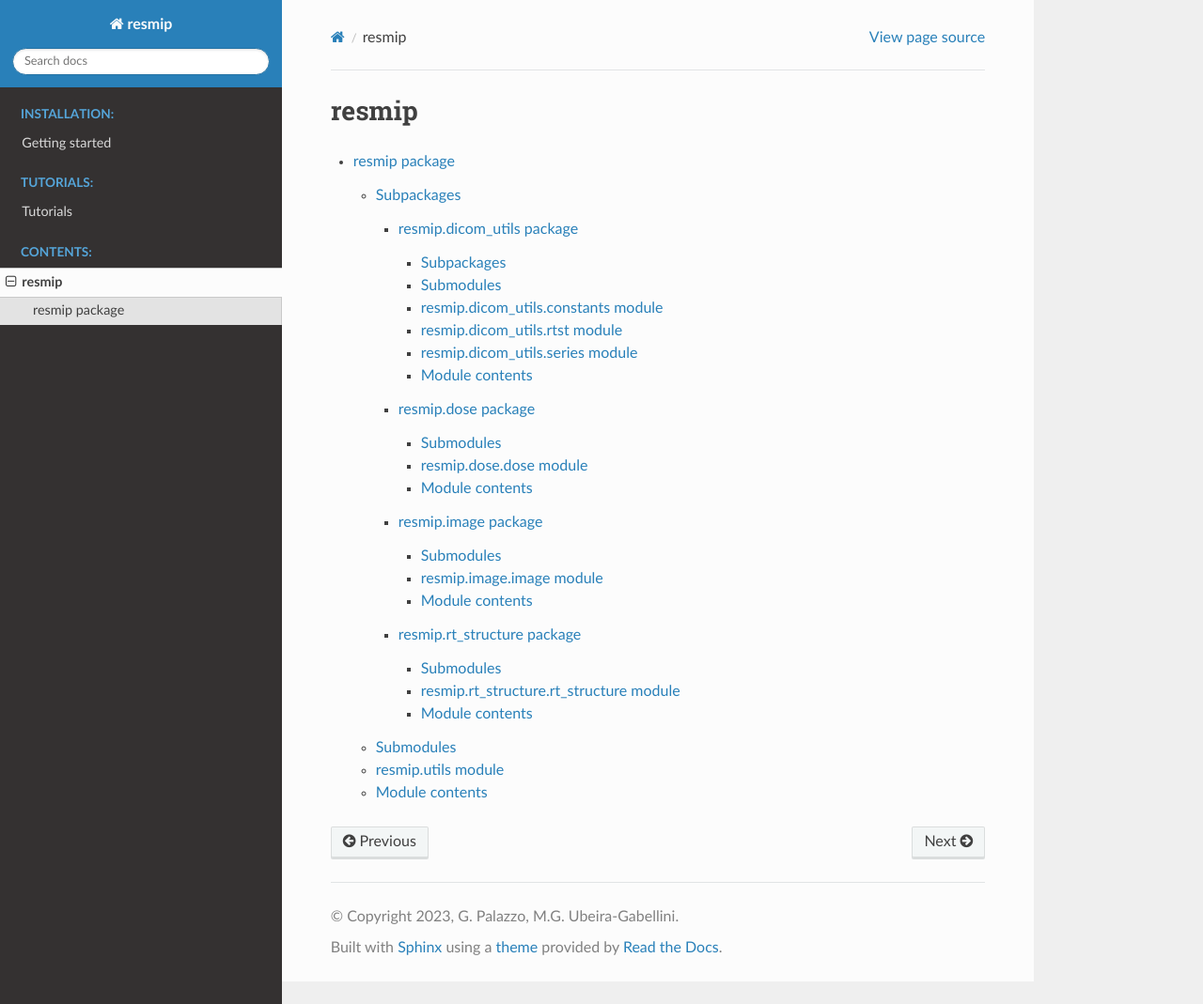
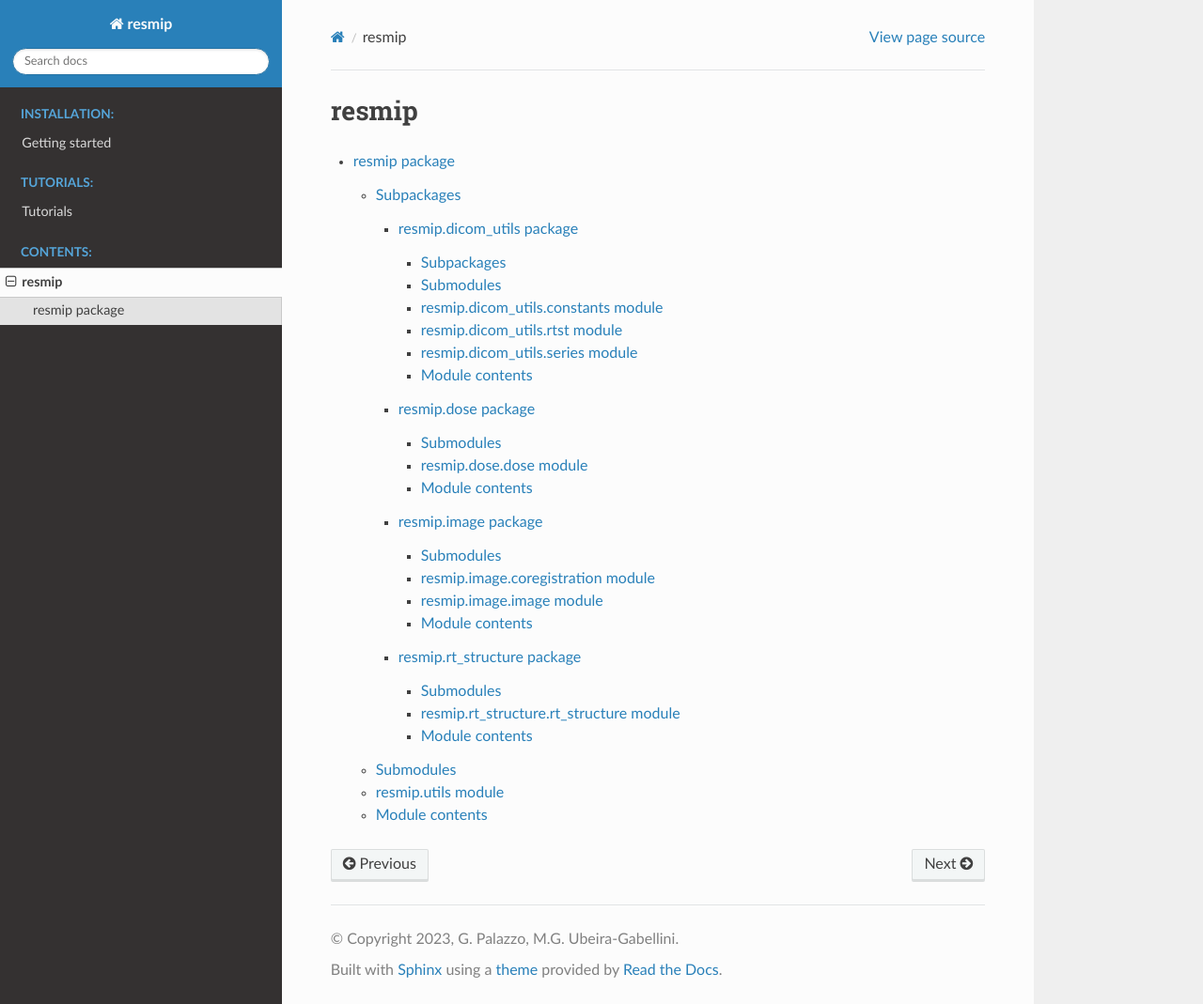
Before and after one commit to pymaitre/resmip, a Sphinx documentation site: the page built from docs/source/modules.rst, in a window 1280 px wide and 1069 px high. Shown: the whole window at 94% size. Built offline with Sphinx 7.4.7 and the Read the Docs theme 3.1.0, drawn with Linux system fonts in a browser that asks for light colours.

Commit message:
docs: updated autodocs

```diff
--- a/docs/source/index.rst
+++ b/docs/source/index.rst
@@ -7,7 +7,7 @@
    resmip
 
 Welcome to resmip's documentation!
-=================================
+==================================
 ResMIP stands for a Python Research-based library for Medical Image Processing (MIP). It can help you reading and writing 3D images such as CTs, MRIs, PETs in various formats, including DICOM and ITK formats (such as NIFTI).
 It also fully supports DICOM RT Structure Sets and ITK-compatible (e.g.: NIFTI) structures. ResMIP can also read DICOM RT Dose files and save them to ITK formats.
 
--- a/docs/source/resmip.image.rst
+++ b/docs/source/resmip.image.rst
@@ -3,6 +3,14 @@ resmip.image package
 
 Submodules
 ----------
+
+resmip.image.coregistration module
+----------------------------------
+
+.. automodule:: resmip.image.coregistration
+   :members:
+   :undoc-members:
+   :show-inheritance:
 
 resmip.image.image module
 -------------------------
```
